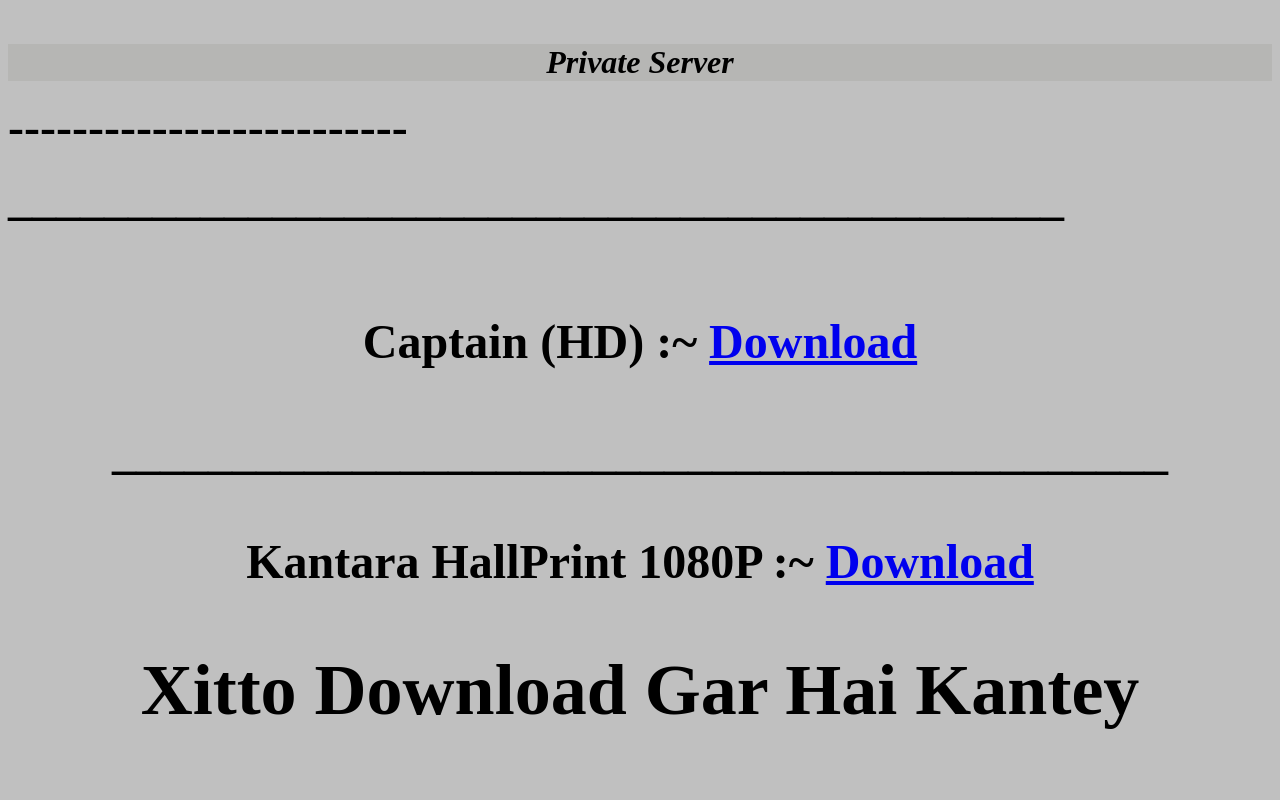
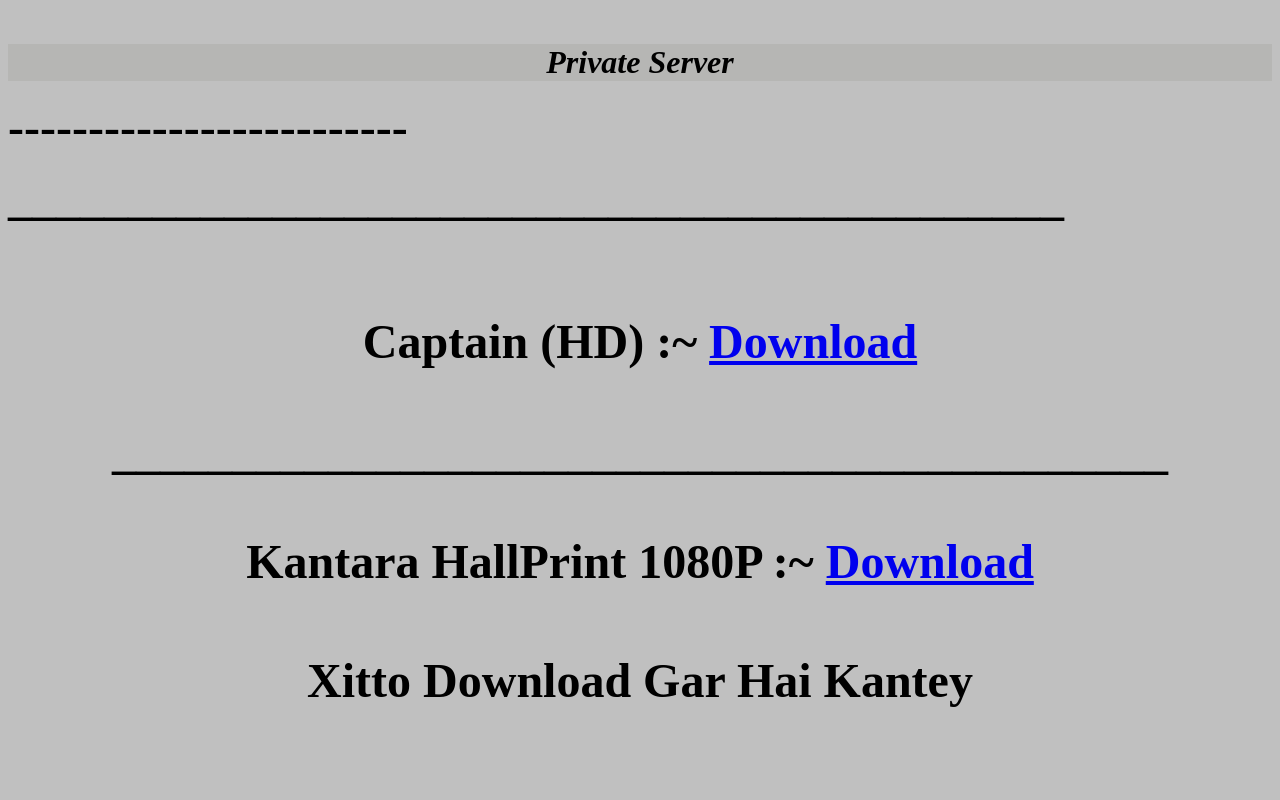
Before and after one commit to downloadasap/DownLoad-Fast, a plain HTML site: page index.html in a window 1280 px wide. Shown: the top 800 px of the page. Drawn offline with Linux system fonts and the light colour scheme.

Commit message:
Update index.html

```diff
--- a/index.html
+++ b/index.html
@@ -47,8 +47,8 @@
 https://1fichier.com/?bkbzi5ekkgc8h7i11k4e
 "> Download</a>
 <br>
-<h2> Xitto Download Gar Hai Kantey
-</h2>
+<h4> Xitto Download Gar Hai Kantey
+</h4>
 ____________________________________________
 
 
```
